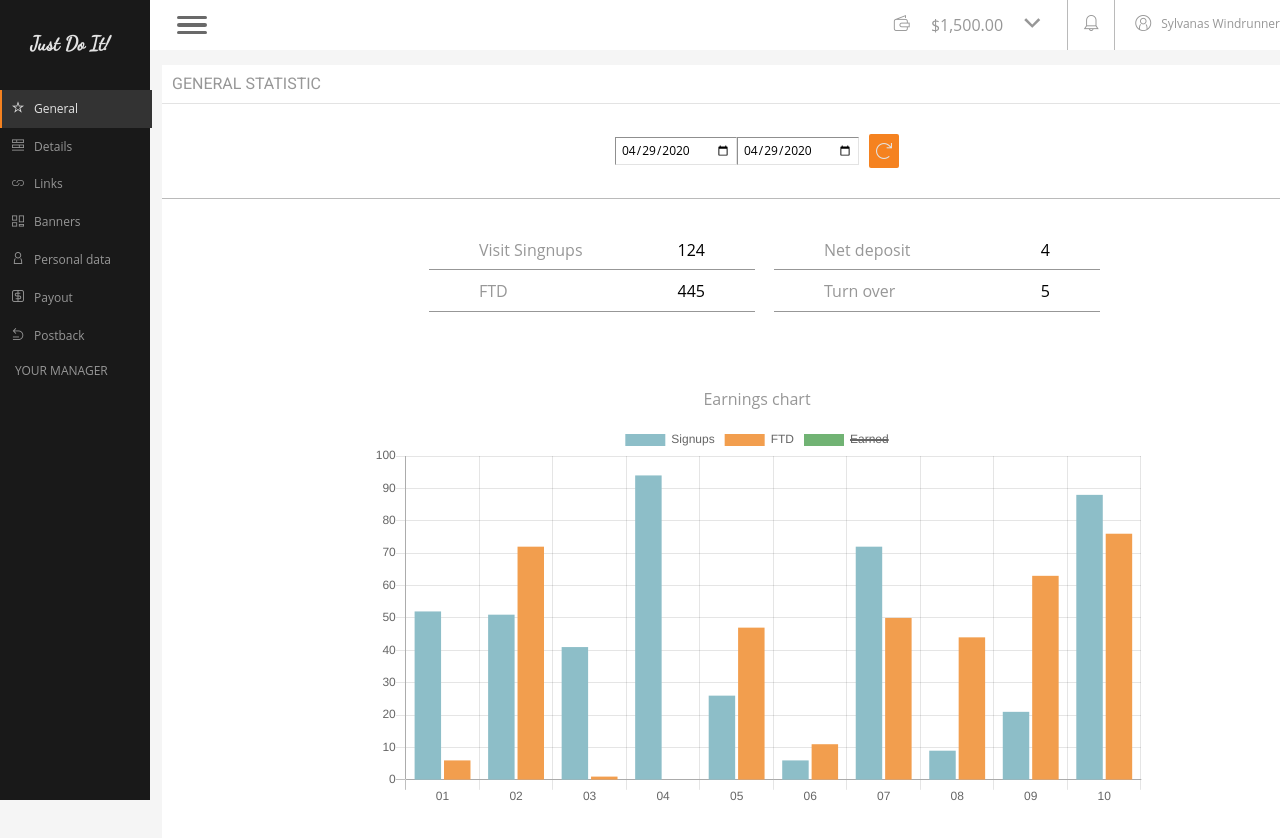
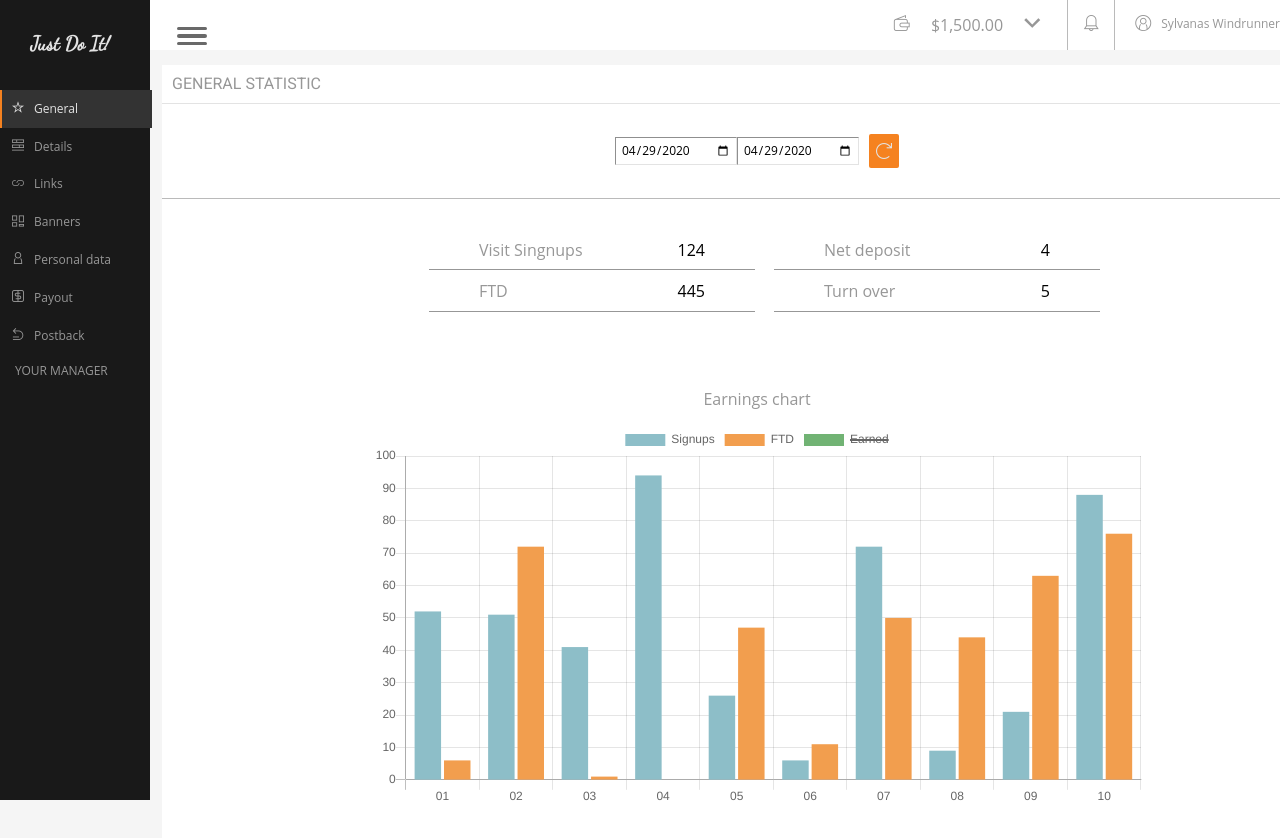
Before and after one commit to shyvva/administration-panel, a website: page src/index.html in a window 1280 px wide. Shown: the top 838 px of the page. Drawn offline with nearby package versions, Linux system fonts and the light colour scheme; files that its build step writes are made by us from their sources.

Commit message:
Add imagemin to task runner, but doesn't work

```diff
--- a/package.json
+++ b/package.json
@@ -19,7 +19,7 @@
     "build:autoprefixer": "globstar autoprefixer-cli \"dist/css/*.css\"",
     "build-dev": "npm-run-all build-dev:sass build:autoprefixer",
     "build-dev:sass": "node-sass --output-style expanded --source-map false -o dist/css src/sass",
-
+    "build:images": "imagemin src/images/* -o dist/images",
     "watch": "npm-run-all build build-dev -p watch:*",
     "watch:browsersync": "browser-sync start --server dist --files \"dist/**/*\" --ignore \"dist/db/**/*\"",
     "watch:sassprefixer": "onchange \"src/sass/**/*.scss\" -- npm run build-dev",
@@ -45,7 +45,7 @@
     "onchange": "^5.2.0",
     "stylelint": "^9.10.1",
     "stylelint-scss": "^3.5.4",
-    "html-validate": "^2.20.1"
-
+    "html-validate": "^2.20.1",
+    "imagemin-cli": "^5.1.0"
   }
 }
--- a/src/sass/components/_component-burger.scss
+++ b/src/sass/components/_component-burger.scss
@@ -8,6 +8,7 @@ $toggle-anim-speed: 0.9s;
 .burger {
   align-items: flex-start;
   justify-content: flex-start;
+  padding: 10px;
 }
 
 .btn-toggle {
@@ -22,6 +23,7 @@ $toggle-anim-speed: 0.9s;
   outline: none;
   transform: translateZ(0);
   transition: transform 0.1s ease-out;
+  padding-top: 30px;
 
   &:active {
     transform: translateY(4px);
```
Also changed, not shown: 2 other files.
